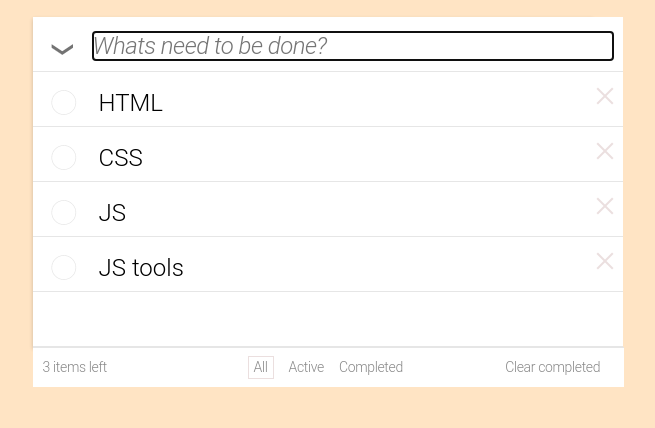
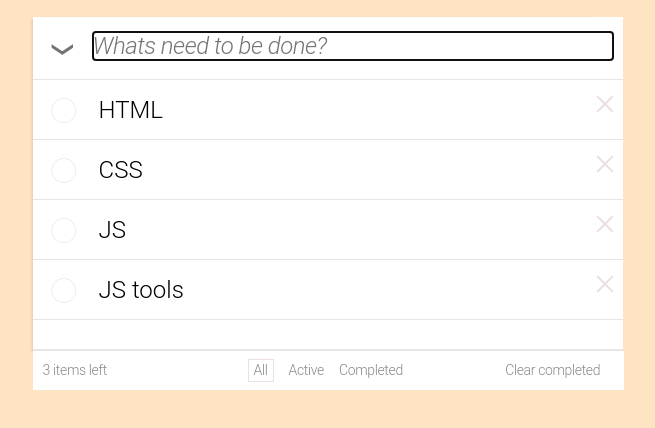
Before and after one commit to ok-technopolis-autumn-2019/Bogdan_Maschenko, a plain HTML site: page index.html in a window 1280 px wide. Shown: the part 218-646 px from the top of the page, without its empty margins (377-1032 px from the left). Drawn offline with Linux system fonts and the light colour scheme.

Commit message:
some changes

```diff
--- a/index.css
+++ b/index.css
@@ -71,7 +71,7 @@ input[type=text] {
 
 .main-content__entry-section, .base-action__tasks {
     width: 100%;
-    height: 25px;
+    height: auto;
     background: #FFFFFF;
     box-shadow: inset 0 -1px #E6E6E6;
     padding: 15px;
@@ -85,7 +85,6 @@ input[type="checkbox"] {
     content: " ";
     display: inline-block;
     margin-right: 15px;
-    margin-bottom: 10px;
     position: relative;
     width: 32px;
     height: 30px;
@@ -99,6 +98,11 @@ input:checked + .input-task:before {
     background-image: url(image/checkbox_checked.png);
 }
 
+.input-task {
+    word-wrap: break-word;
+    width: 90%;
+}
+
 .base-action__tasks {
     display: flex;
     padding-top: 15px;
@@ -106,6 +110,10 @@ input:checked + .input-task:before {
 
 .base-action__tasks:hover {
     background: snow;
+}
+
+.input-task__text {
+    vertical-align: middle;
 }
 
 .base-action__delete-task {
```
